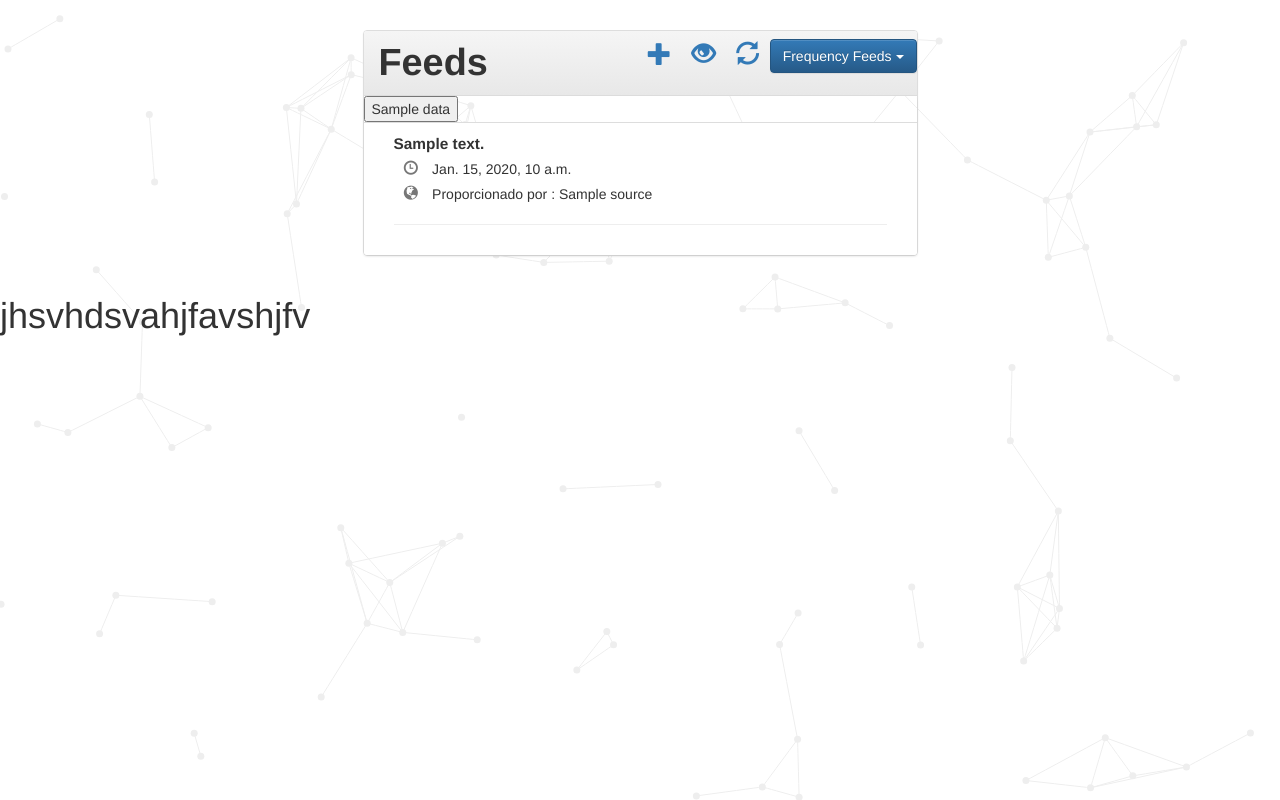
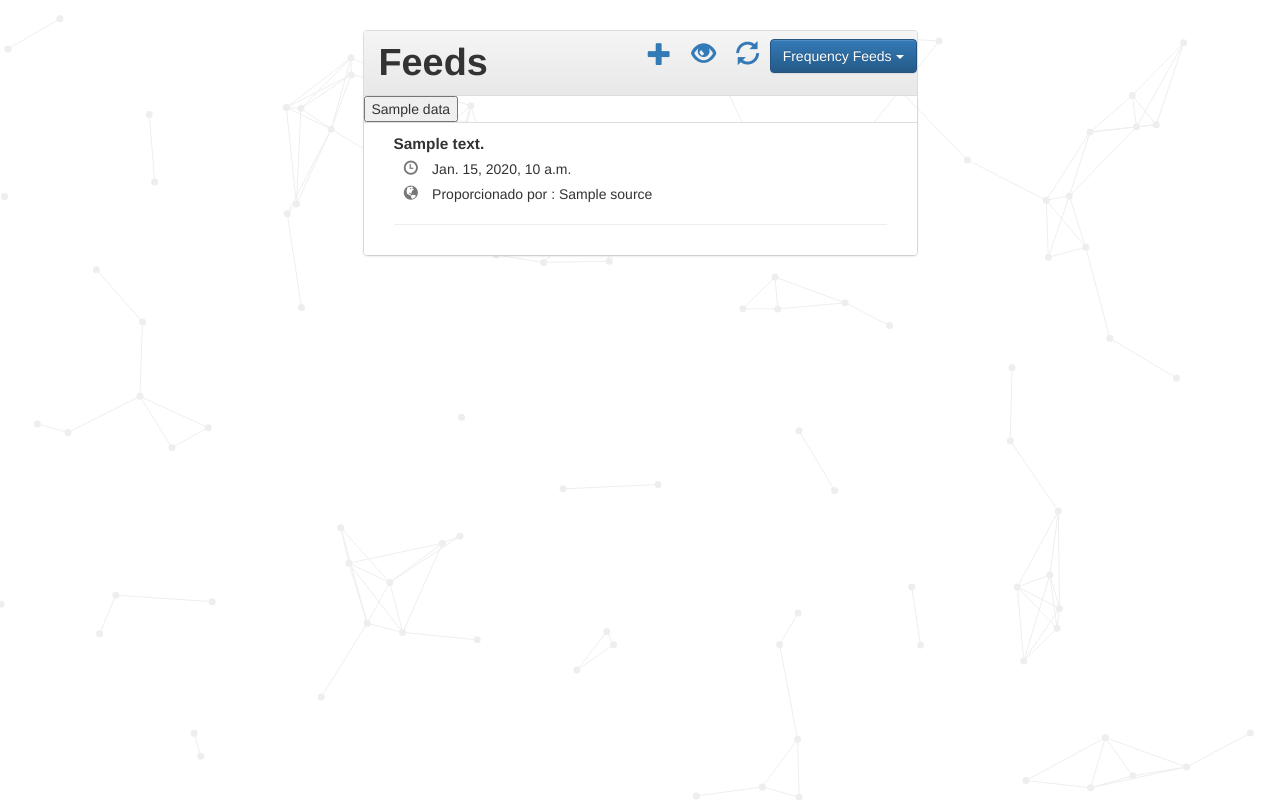
Before and after one commit to juanmisak/RSS-reader-multi-threads, a Django app: template RSS/web/templates/home.html in a window 1280 px wide. Run offline with Django 3.2, Linux system fonts and the light colour scheme; the template is opened without the code that fills it: most values are stand-ins (such as "Sample title", 1, 10 or a date in 2020); some libraries are stand-ins or nearby versions.

```diff
--- a/RSS/web/templates/home.html
+++ b/RSS/web/templates/home.html
@@ -452,8 +452,6 @@ $(function(){
       </div>
     </div>
 
-    <h1 id = "testJson"> jhsvhdsvahjfavshjfv </h1>
-
     <div id="modal_add_channel" class="modal fade bs-example-modal-sm" tabindex="-1" role="dialog" aria-labelledby="mySmallModalLabel" aria-hidden="true">
         <div class="modal-dialog modal-md">
             <div class="modal-content">
```
Also changed, not shown: README.md.
